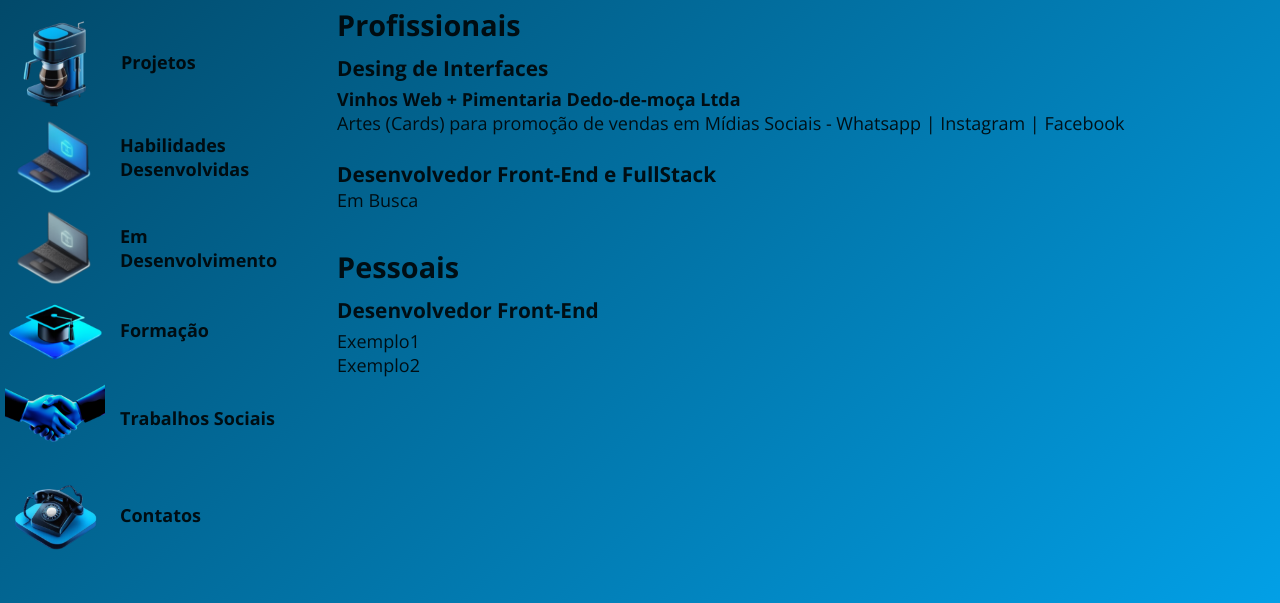
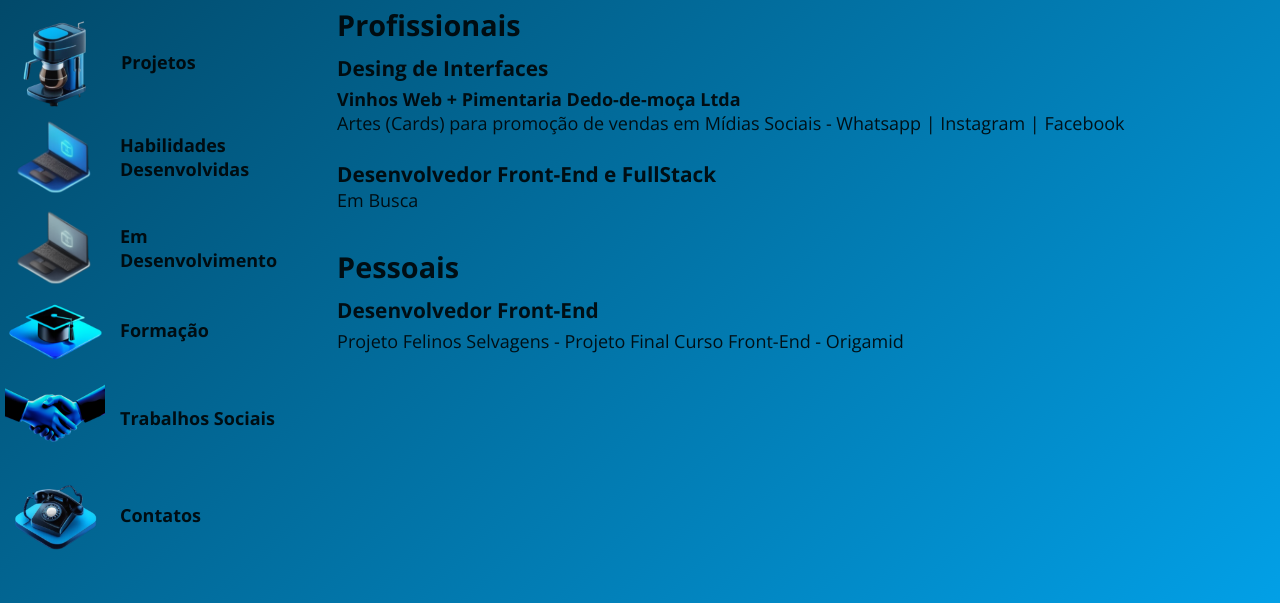
Before and after one commit to Andre-Lucho/Portifolio, a plain HTML site: page index.html in a window 1280 px wide. Both pictures are taken after a click on the link "Projetos". Shown: the part 273-876 px from the top of the page. Drawn offline with nearby package versions, Linux system fonts and the light colour scheme.

Commit message:
Add de link para projeto pessoal + peq estilização(hover)

```diff
--- a/css/main.css
+++ b/css/main.css
@@ -163,6 +163,10 @@ header .nav {
   padding-bottom: 10px;
 }
 
+.description-section a:hover {
+  color: #d1d0d0;
+}
+
 .description-section .title-section {
   padding-bottom: 10px;
 }
--- a/index.html
+++ b/index.html
@@ -146,8 +146,8 @@
             <h2>Desenvolvedor Front-End</h2>
           </div>
           <div class="description-section-div">
-            <p><a>Exemplo1</a></p>
-            <p><a>Exemplo2</a></p>
+            <p><a href="https://github.com/Andre-Lucho/projeto-final-felinos-selvagens.git">Projeto Felinos Selvagens - Projeto Final Curso Front-End - Origamid</a></p>
+            <p></p>
 
           </div>
         </div>
@@ -232,7 +232,7 @@
             <div class="subtitle-section">
               <h2>Banco de Dados</h2>
               <ul>
-              <li>SQL -  MySQL | PostgreSQL</li>
+                <li>SQL - MySQL | PostgreSQL</li>
               </ul>
             </div>
             <div class="subtitle-section">
@@ -241,7 +241,6 @@
                 <li>Testes Unitários e de Integração: Jest, JUnit e Mockito</li>
               </ul>
             </div>
-
           </div>
       </section>
 
```
Lines whose indentation alone changed are shown as unchanged.
